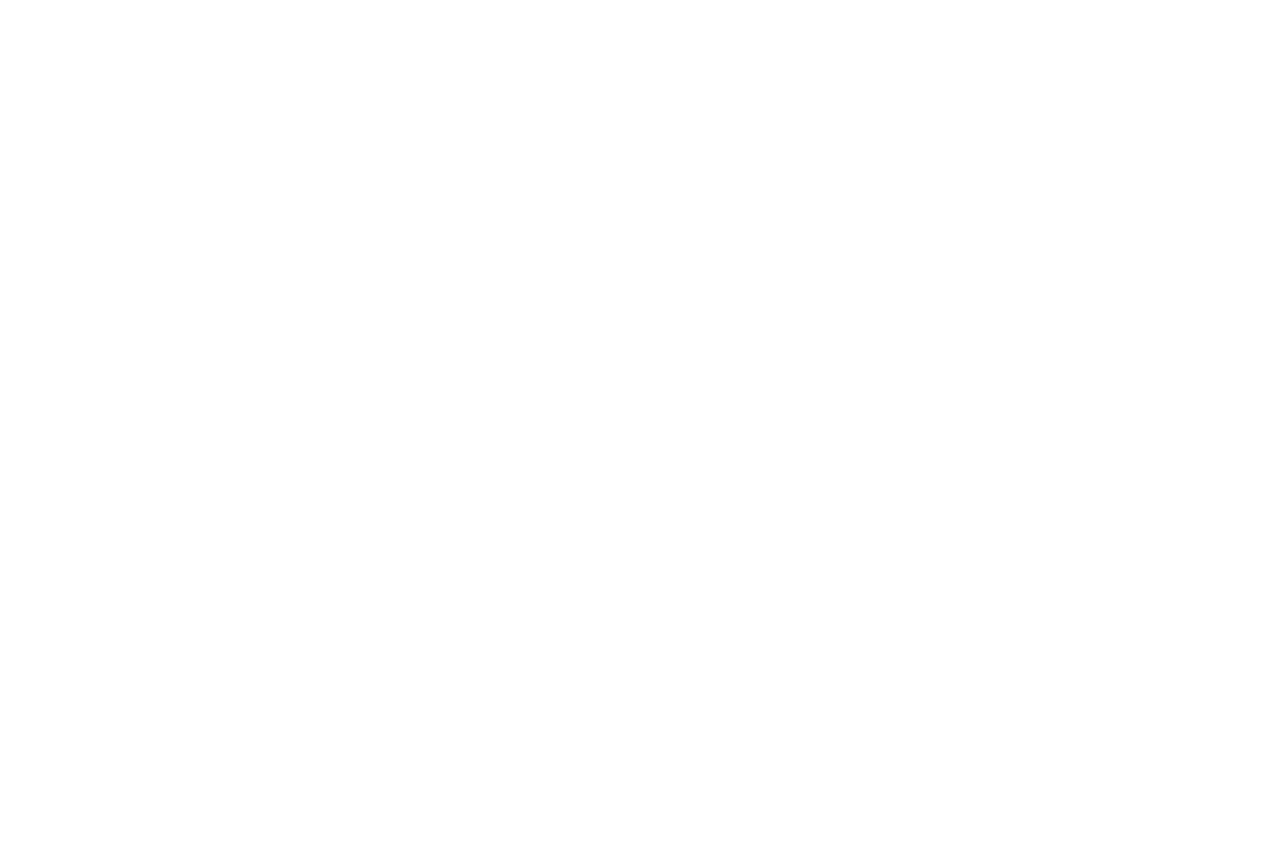
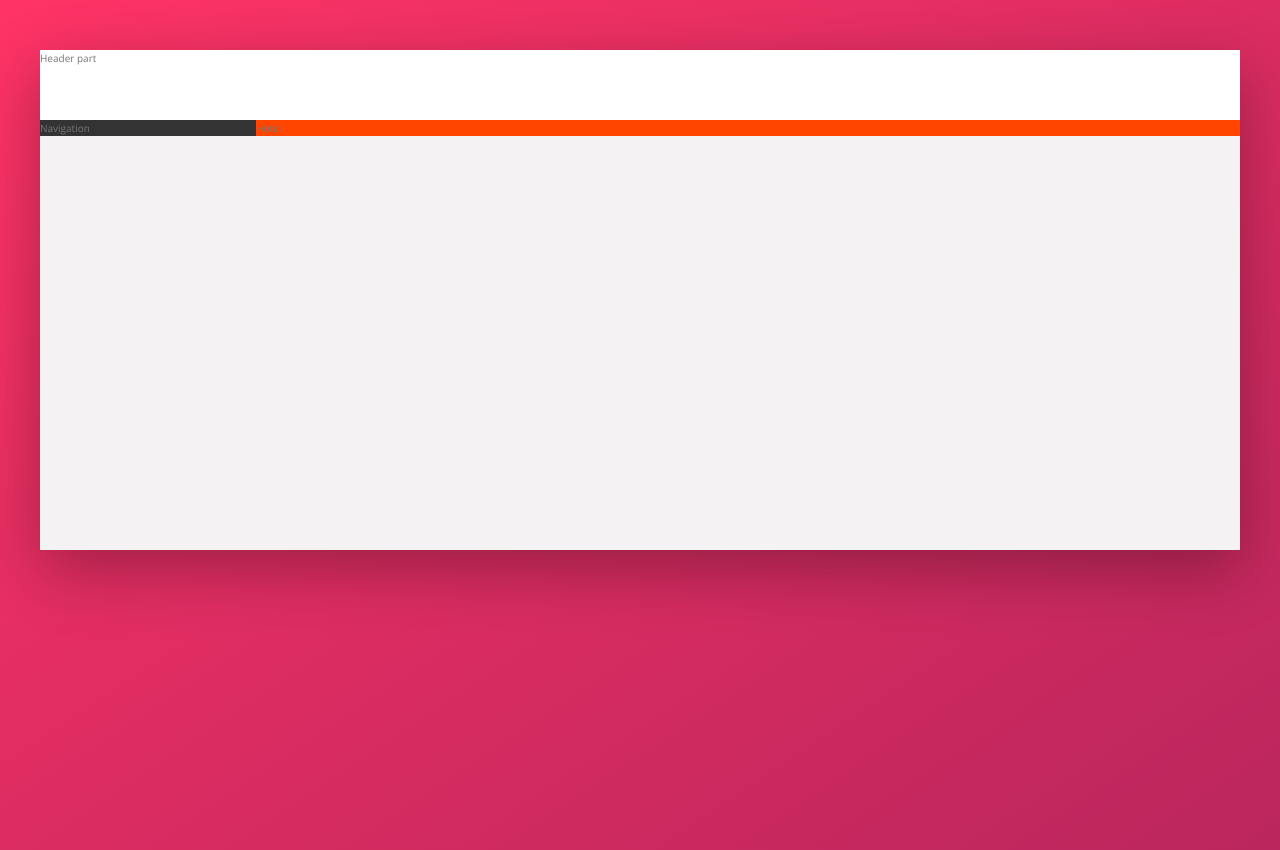
Before and after one commit to WingChhun/udemy_trillo.github.io, a website: page index.html in a window 1280 px wide. Before the commit the page ends 800 px from the top, so only its background shows below. Drawn offline with nearby package versions, Linux system fonts and the light colour scheme.

Commit message:
Some initial markup +[main..scss layout additions

```diff
--- a/index.html
+++ b/index.html
@@ -1,5 +1,6 @@
 <!DOCTYPE html>
 <html lang="en">
+
 <head>
     <meta charset="UTF-8">
     <meta name="viewport" content="width=device-width, initial-scale=1.0">
@@ -10,7 +11,29 @@
 
     <title>trillo &mdash; Your all-in-one booking app</title>
 </head>
+
 <body>
 
+    <div class="container">
+        <header class="header">
+            Header part
+        </header>
+        <!-- end header-->
+        <div class="content">
+
+            <nav class="sidebar">
+                Navigation
+            </nav>
+            <!--end nav-->
+            <main class="hotel-view">
+Hotel
+            </main>
+            <!--end main-->
+        </div>
+        <!--end content-->
+    </div>
+    <!-- end container-->
+
 </body>
+
 </html>
--- /dev/null
+++ b/sass/_base.scss
@@ -0,0 +1,60 @@
+/*
+COLORS
+
+Primary: #eb2f64
+Primary light: #FF3366
+Primary dark: #BA265D
+
+Grey light 1: #faf9f9
+Grey light 2: #f4f2f2
+Grey light 3: #f0eeee
+Grey light 4: #ccc
+
+Grey dark 1: #333
+Grey dark 2: #777
+Grey dark 3: #999
+
+*/
+
+:root {
+    //css variables in here
+    --color-primary: #eb2f64;
+    --color-primary-light: #FF3366;
+    --color-primary-dark: #BA265D;
+    --color-grey-light-1: #faf9f9;
+    --color-grey-light-2: #f4f2f2;
+    --color-grey-light-3: #f0eeee;
+    --color-grey-light-4: #ccc;
+    --color-grey-dark-1: #333;
+    --color-grey-dark-2: #777;
+    --color-grey-dark-3: #999;
+
+    --shadow-dark: 0 2rem 6rem rgba(0,0,0,.3); //box-shadow
+}
+
+* {
+    margin: 0;
+    padding: 0;
+}
+
+*,
+*::after,
+*::before {
+    box-sizing: inherit;
+}
+
+html {
+    box-sizing: border-box;
+    font-size: 62.5%; //1 rem = 10px, global font size
+}
+
+body {
+    color:var(--color-grey-dark-2);
+    font-family: "Open Sans", sans-serif;
+    font-weight: 400;
+    line-height: 1.6;
+    background-image: linear-gradient(to right bottom, var(--color-primary-light), var(--color-primary-dark));
+    background-size: cover;
+    background-repeat: no-repeat;
+    min-height: 100vh;
+}
--- /dev/null
+++ b/sass/_layout.scss
@@ -0,0 +1,26 @@
+.container {
+    max-width: 120rem;
+    margin: 5rem auto;
+    background-color: var(--color-grey-light-2);
+    box-shadow: var(--shadow-dark);
+    min-height: 50rem;
+}
+
+.header {
+    height: 7rem;
+    background-color: #fff;
+    border-bottom: var(--color-grey-light-2);
+}
+
+.content {display:flex;}
+
+.sidebar {
+    background-color:var(--color-grey-dark-1);
+    flex:0 0 18%;
+
+}
+
+.hotel-view {
+    background-color:orangered;
+flex:1;
+}
--- a/sass/main.scss
+++ b/sass/main.scss
@@ -1,17 +1,4 @@
-/*
-COLORS
 
-Primary: #eb2f64
-Primary light: #FF3366
-Primary dark: #BA265D
-
-Grey light 1: #faf9f9
-Grey light 2: #f4f2f2
-Grey light 3: #f0eeee
-Grey light 4: #ccc
-
-Grey dark 1: #333
-Grey dark 2: #777
-Grey dark 3: #999
-
-*/
+@import 'base.scss';
+@import 'component.scss';
+@import 'layout.scss';
```
Also changed, not shown: package.json (added, +36 -0 lines), css/style.css, sass/_component.scss (added), 1 other file. Lines whose indentation alone changed are shown as unchanged.
